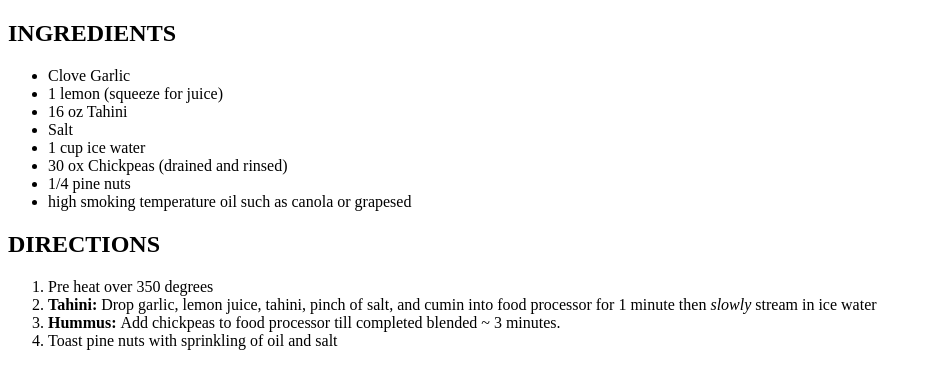
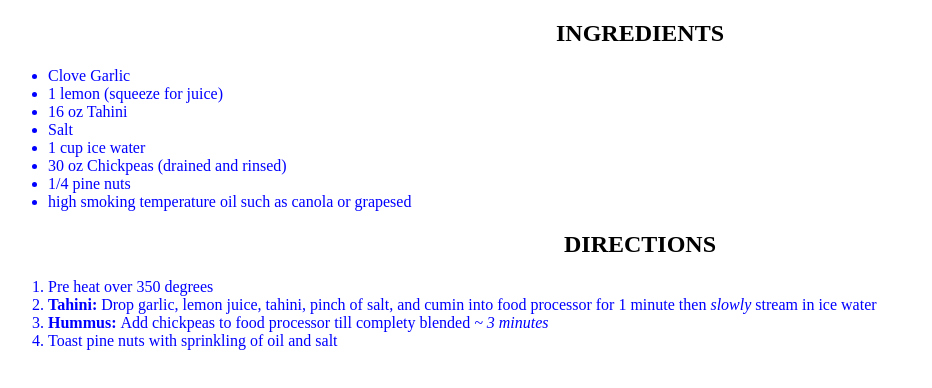
Before and after one commit to brianjswayne/odin-recipes, a plain HTML site: page odin-recipes/Hummus.html in a window 1280 px wide. Shown: the whole page, without its empty margins (0-932 px from the left). Drawn offline with Linux system fonts and the light colour scheme.

Commit message:
Typos and style added to index.html and hummus.html

```diff
--- a/odin-recipes/Hummus.html
+++ b/odin-recipes/Hummus.html
@@ -4,8 +4,18 @@
     <meta charset="UTF-8">
     <meta http-equiv="X-UA-Compatible" content="IE=edge">
     <meta name="viewport" content="width=device-width, initial-scale=1.0">
+    <style>
+        li {
+            color:blue
+        }
+    h2 {
+        text-align: center;
+    }
+    </style>
     <title>Hummus Recipe</title>
 </head>
+<!--playing with css-->
+
 <body>
     <p>
         <h2>INGREDIENTS</h2>
@@ -15,7 +25,7 @@
             <li>16 oz Tahini</li>
             <li>Salt</li>
             <li>1 cup ice water</li>
-            <li>30 ox Chickpeas (drained and rinsed)</li>
+            <li>30 oz Chickpeas (drained and rinsed)</li>
             <li>1/4 pine nuts</li>
             <li>high smoking temperature oil such as canola or grapesed</li>
         </ul>
@@ -26,7 +36,7 @@
         <ol>
             <li>Pre heat over 350 degrees</li>
             <li><strong>Tahini:  </strong>Drop garlic, lemon juice, tahini, pinch of salt, and cumin into food processor for 1 minute then <em>slowly</em> stream in ice water</li>
-            <li><strong>Hummus:  </strong>Add chickpeas to food processor till completed blended ~ 3 minutes.</li>
+            <li><strong>Hummus:  </strong>Add chickpeas to food processor till complety blended <em>~ 3 minutes</em></li>
             <li>Toast pine nuts with sprinkling of oil and salt</li>
         </ol>
     </p>
```
Also changed, not shown: odin-recipes/index.html (+6 -1 lines).
